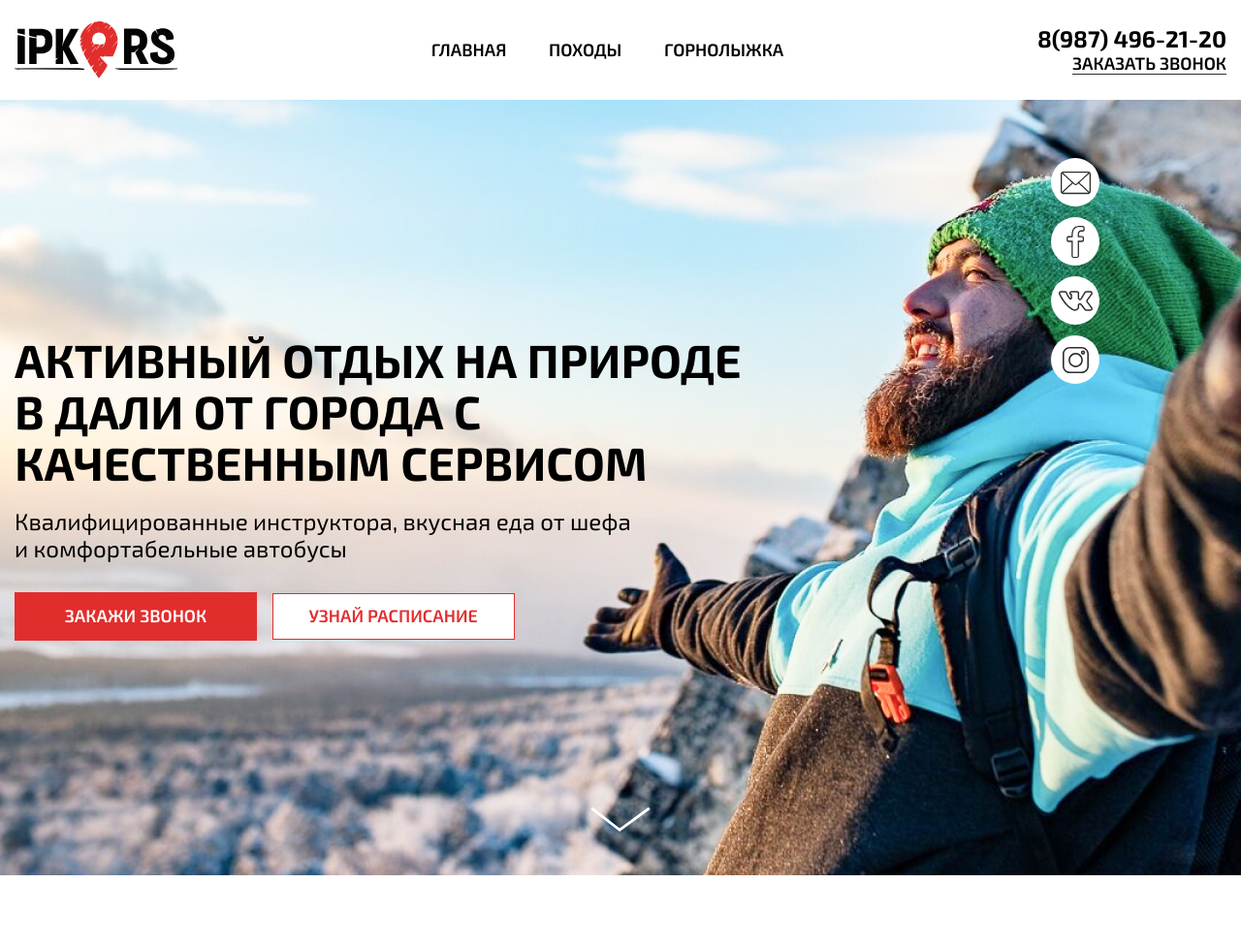
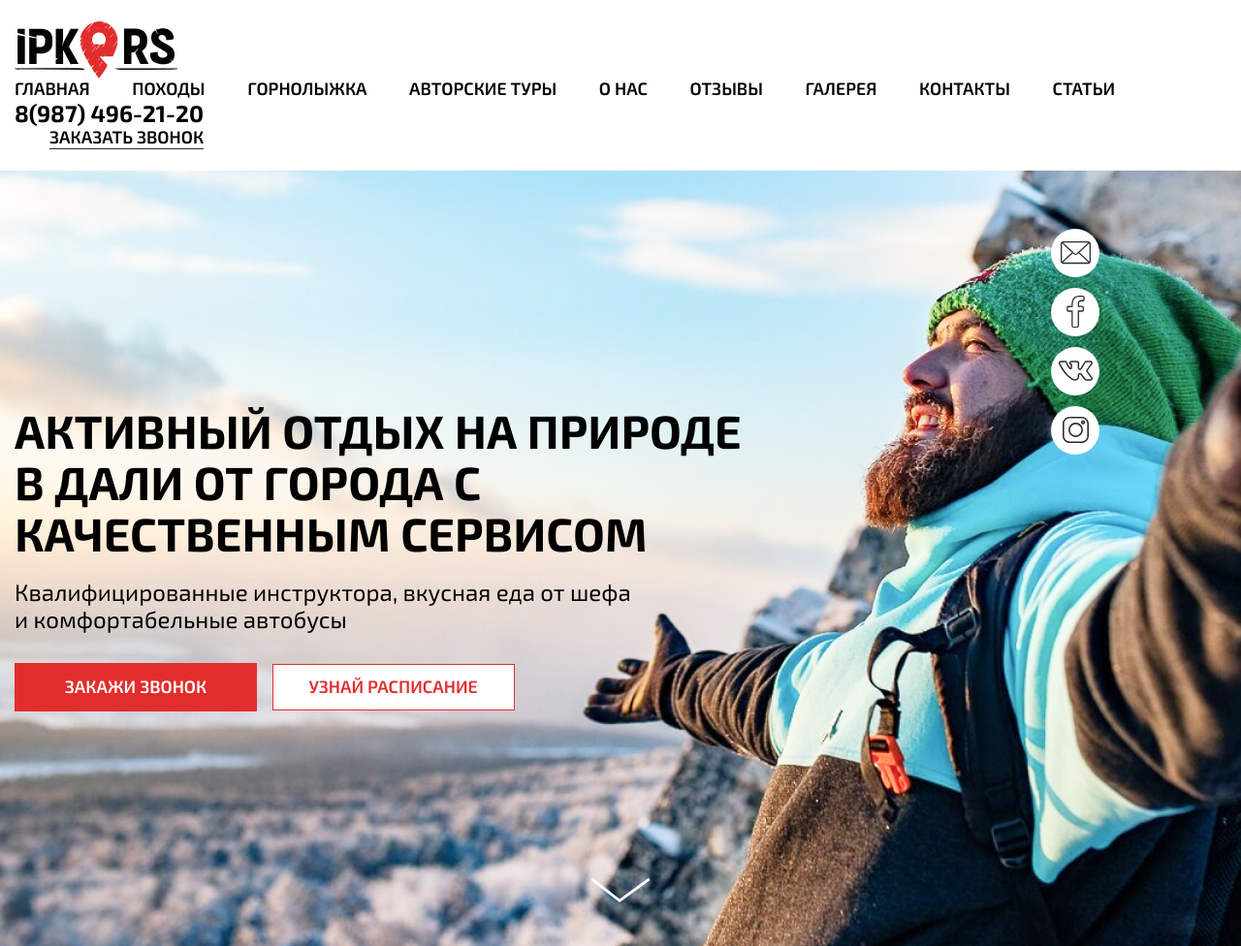
Before and after one commit to dan-rusakov/ipkers.github.io, a website: page src/index.html in a window 1280 px wide. Shown: the top 976 px of the page at 97% size. Drawn offline with nearby package versions, Linux system fonts and the light colour scheme; files that its build step writes are made by us from their sources.

Commit message:
feat: add header menu text

```diff
--- a/src/index.html
+++ b/src/index.html
@@ -20,6 +20,12 @@
                     <li class="main-menu__item"><a href="#!" class="main-menu__link">Главная</a></li>
                     <li class="main-menu__item"><a href="#!" class="main-menu__link">Походы</a></li>
                     <li class="main-menu__item"><a href="#!" class="main-menu__link">Горнолыжка</a></li>
+                    <li class="main-menu__item"><a href="#!" class="main-menu__link">авторские туры</a></li>
+                    <li class="main-menu__item"><a href="#!" class="main-menu__link">О нас</a></li>
+                    <li class="main-menu__item"><a href="#!" class="main-menu__link">Отзывы</a></li>
+                    <li class="main-menu__item"><a href="#!" class="main-menu__link">Галерея</a></li>
+                    <li class="main-menu__item"><a href="#!" class="main-menu__link">Контакты</a></li>
+                    <li class="main-menu__item"><a href="#!" class="main-menu__link">Статьи</a></li>
                 </ul>
             </nav>
             <div class="header__contacts-box">
```
